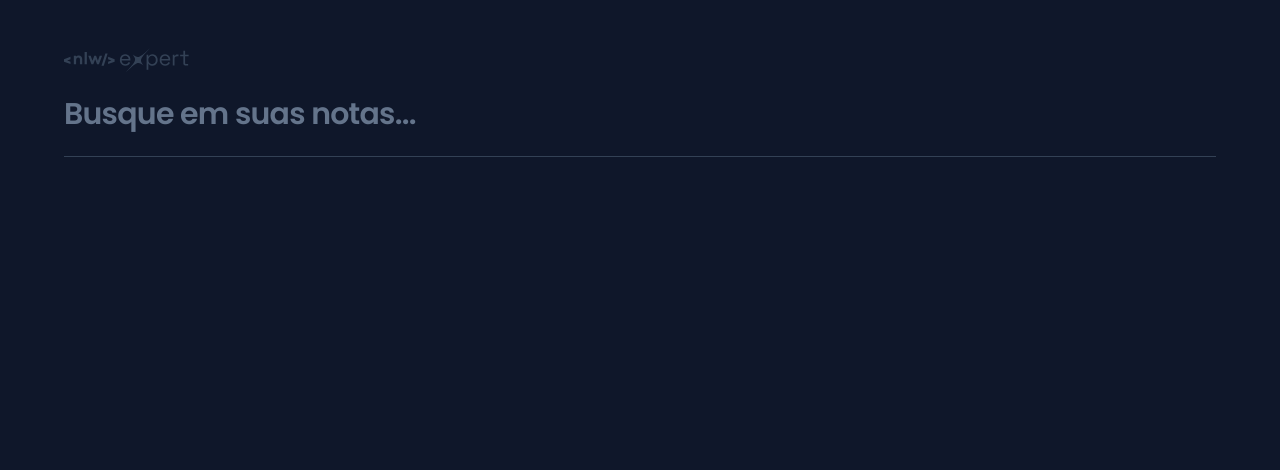
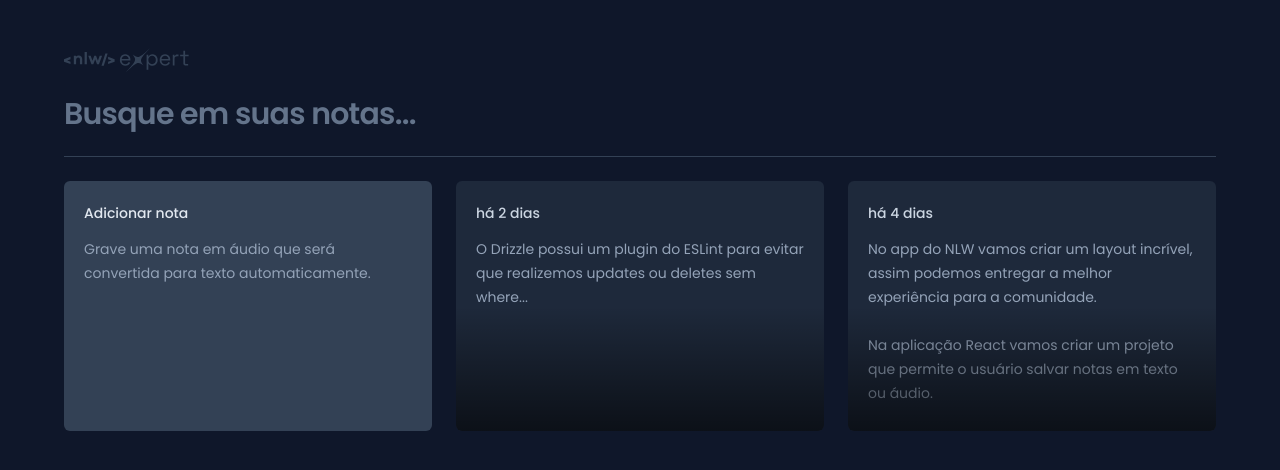
Before and after one commit to MarlonVictor/vueMyNotes, a Vue app: page / in a window 1280 px wide. Shown: the top 470 px of the page. Built offline with nearby package versions, Linux system fonts and the light colour scheme.

Commit message:
feat: creating note cards

```diff
--- a/src/App.vue
+++ b/src/App.vue
@@ -15,6 +15,31 @@ import logo from './assets/logo-nlw.svg'
     </form>
 
     <div class="h-px bg-slate-700" />
+
+    <div class="grid grid-cols-3 auto-rows-[250px] gap-6">
+
+      <div class="rounded-md bg-slate-700 p-5 space-y-3 overflow-hidden relative ">
+        <span class="text-sm font-medium text-slate-200">Adicionar nota</span>
+        <p class="text-sm leading-6 text-slate-400">Grave uma nota em áudio que será convertida para texto automaticamente.</p>
+      </div>
+
+      <div class="rounded-md bg-slate-800 p-5 space-y-3 overflow-hidden relative ">
+        <span class="text-sm font-medium text-slate-300">há 2 dias</span>
+        <p class="text-sm leading-6 text-slate-400">O Drizzle possui um plugin do ESLint para evitar que realizemos updates ou deletes sem where...</p>
+
+        <div class="absolute bottom-0 left-0 right-0 h-1/2 bg-gradient-to-t from-black/60 to-black/0 pointer-events-none" />
+      </div>
+
+      <div class="rounded-md bg-slate-800 p-5 space-y-3 overflow-hidden relative ">
+        <span class="text-sm font-medium text-slate-300">há 4 dias</span>
+        <p class="text-sm leading-6 text-slate-400">
+          No app do NLW vamos criar um layout incrível, assim podemos entregar a melhor experiência para a comunidade. <br /> <br />
+          Na aplicação React vamos criar um projeto que permite o usuário salvar notas em texto ou áudio.
+        </p>
+
+        <div class="absolute bottom-0 left-0 right-0 h-1/2 bg-gradient-to-t from-black/60 to-black/0 pointer-events-none" />
+      </div>
+    </div>
   </div>
 </template>
 
```
